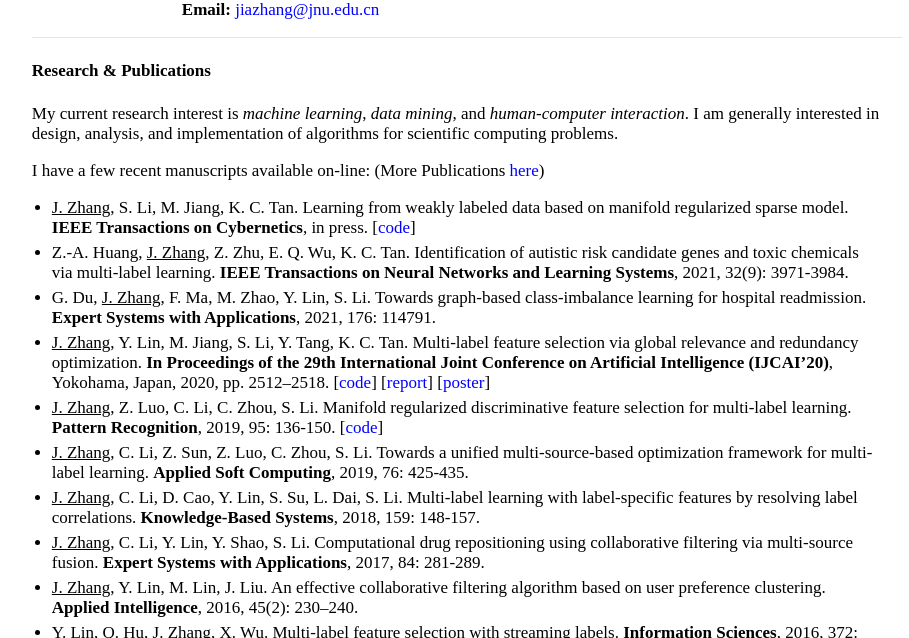
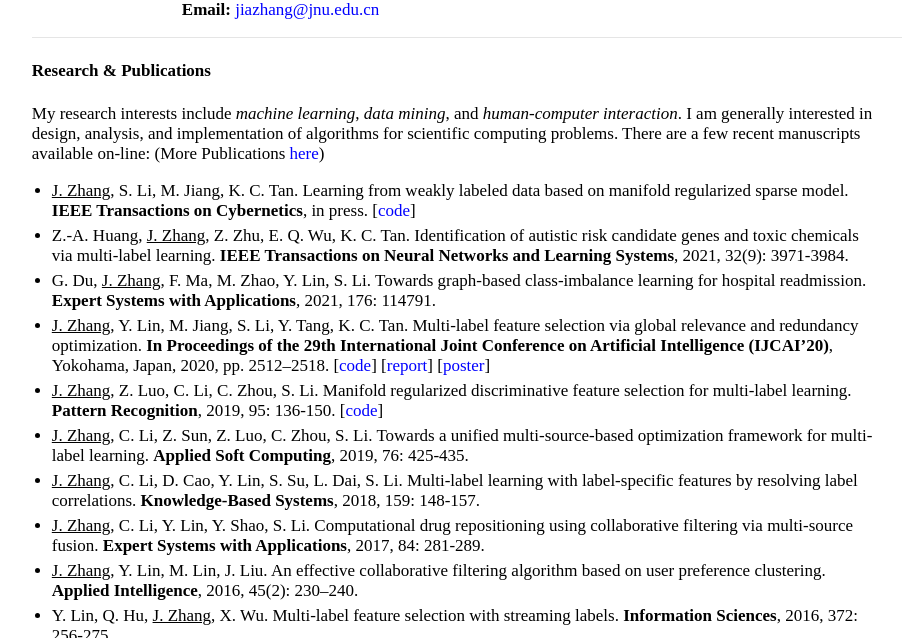
Before and after one commit to jiazhang-ml/jiazhang-ml.github.io, a Jekyll site: the page built from index.md, in a window 1280 px wide and 900 px high, cut to the strip 262-900 px from the top of the window. Shown: the whole strip, without its empty margins (173-1082 px from the left). Built offline with Jekyll 4.4.1, drawn with Linux system fonts in a browser that asks for light colours.

Commit message:
Update index.md

```diff
--- a/index.md
+++ b/index.md
@@ -15,9 +15,7 @@ I received the Ph.D. degree from the School of Informatics, Xiamen University, X
 
 #### Research & Publications
 
-My current research interest is *machine learning*, *data mining*, and *human-computer interaction*. I am generally interested in design, analysis, and implementation of algorithms for scientific computing problems.
-
-I have a few recent manuscripts available on-line: (More Publications [here](https://scholar.google.com/citations?user=yBaTk-gAAAAJ&hl=en))
+My research interests include *machine learning*, *data mining*, and *human-computer interaction*. I am generally interested in design, analysis, and implementation of algorithms for scientific computing problems. There are a few recent manuscripts available on-line: (More Publications [here](https://scholar.google.com/citations?user=yBaTk-gAAAAJ&hl=en))
 
 * <u>J. Zhang</u>, S. Li, M. Jiang, K. C. Tan. Learning from weakly labeled data based on manifold regularized sparse model. **IEEE Transactions on Cybernetics**, in press. [[code](MSWL-master.zip)]
 * Z.-A. Huang, <u>J. Zhang</u>, Z. Zhu, E. Q. Wu, K. C. Tan. Identification of autistic risk candidate genes and toxic chemicals via multi-label learning. **IEEE Transactions on Neural Networks and Learning Systems**, 2021, 32(9): 3971-3984.
```
